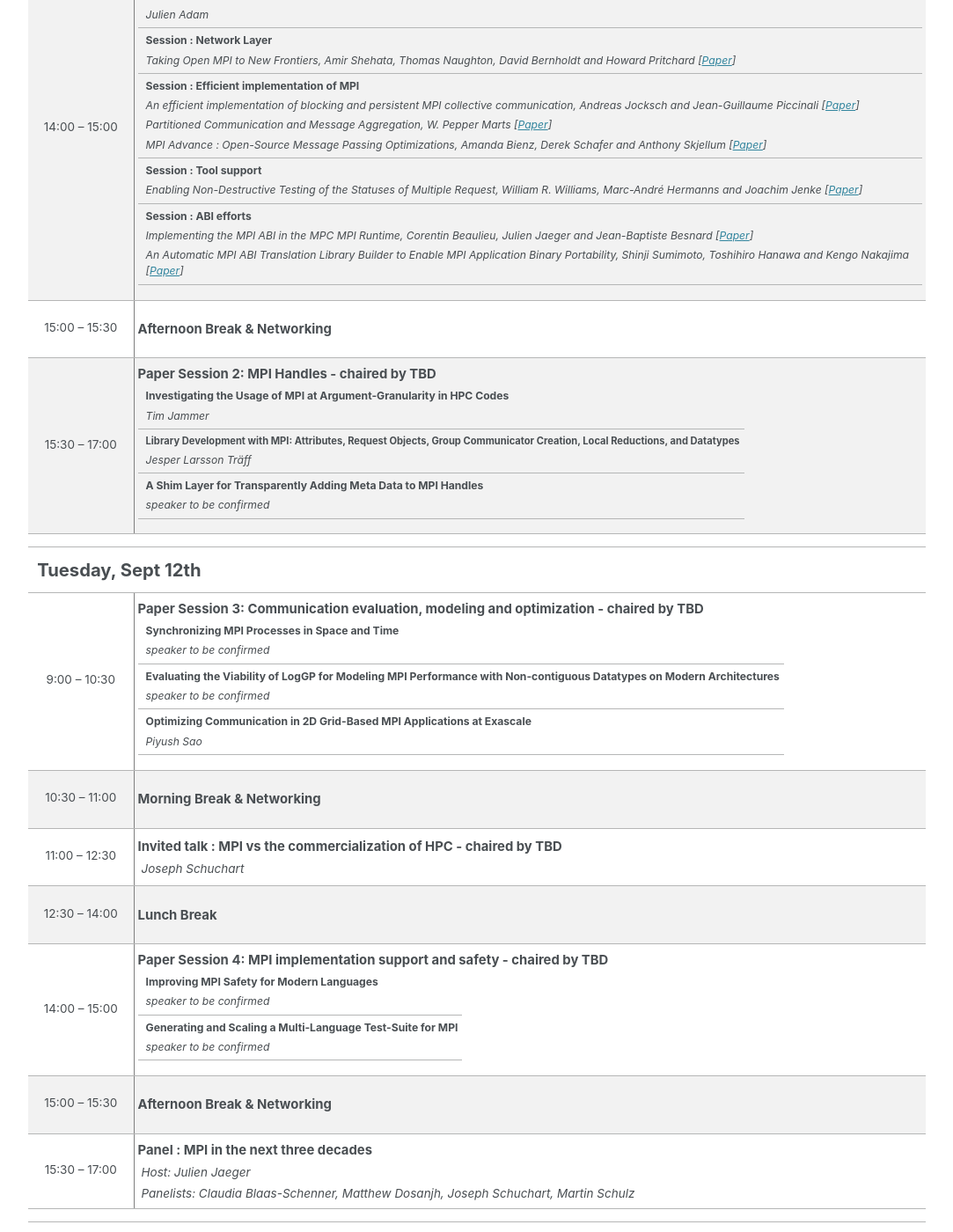
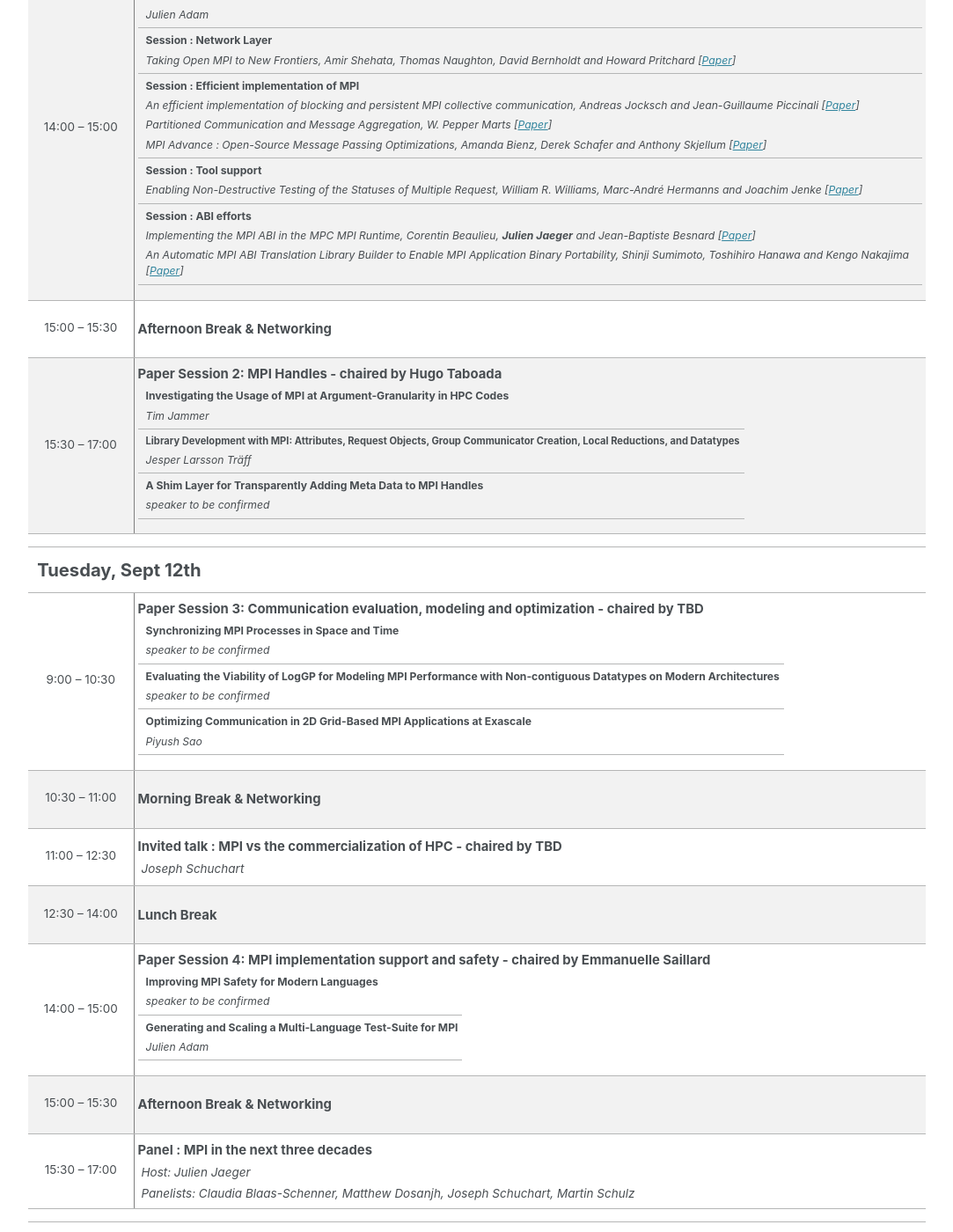
Before and after one commit to eurompi23/eurompi23.github.io, a Jekyll site: the page built from _pages/program.md, in a window 1280 px wide and 1400 px high, scrolled down 1169 px. Shown: the whole window at 88% size, without its empty margins (96-1179 px from the left). Built offline with Jekyll 4.4.1, drawn with Linux system fonts in a browser that asks for light colours; cached includes are drawn as plain includes.

Commit message:
update speaker

```diff
--- a/_pages/program.md
+++ b/_pages/program.md
@@ -262,7 +262,7 @@ Zoom link (coming soon)</td>
             <tr>
               <td>
                 <div style="font-weight:bold;font-size:1.20em;padding-left:4px">Session : ABI efforts</div>
-                <div style="padding-top:4px;padding-left:4px;font-size:1.20em;font-style:italic">Implementing the MPI ABI in the MPC MPI Runtime, Corentin Beaulieu, Julien Jaeger and Jean-Baptiste Besnard [<a href="./assets/papers/EuroMPI23_paper_36.pdf" target="_blank">Paper</a>] </div>
+                <div style="padding-top:4px;padding-left:4px;font-size:1.20em;font-style:italic">Implementing the MPI ABI in the MPC MPI Runtime, Corentin Beaulieu, <b>Julien Jaeger</b> and Jean-Baptiste Besnard [<a href="./assets/papers/EuroMPI23_paper_36.pdf" target="_blank">Paper</a>] </div>
                 <div style="padding-top:4px;padding-left:4px;font-size:1.20em;font-style:italic">An Automatic MPI ABI Translation Library Builder to Enable MPI Application Binary Portability, Shinji Sumimoto, Toshihiro Hanawa and Kengo Nakajima [<a href="./assets/papers/EuroMPI23_paper_31.pdf" target="_blank">Paper</a>]  </div>
               </td>
             </tr></tbody></table>
@@ -281,7 +281,7 @@ Zoom link (coming soon)</td>
           <p>15:30 – 17:00</p>
         </td>
         <td style="padding-left:4px;padding-right:4px;width:720px" colspan="4">
-          <div style="font-weight:bold;font-size:1.10em">Paper Session 2: MPI Handles - chaired by TBD</div>
+          <div style="font-weight:bold;font-size:1.10em">Paper Session 2: MPI Handles - chaired by Hugo Taboada</div>
           <table style="border:0px; width:100%"><tbody>
             <tr>
               <td>
@@ -369,7 +369,7 @@ Zoom link (coming soon)</td>
           <p>14:00 – 15:00</p>
         </td>
         <td style="padding-left:4px;padding-right:4px;width:720px">
-          <div style="font-weight:bold;font-size:1.10em">Paper Session 4: MPI implementation support and safety - chaired by TBD</div>
+          <div style="font-weight:bold;font-size:1.10em">Paper Session 4: MPI implementation support and safety - chaired by Emmanuelle Saillard</div>
           <table style="border:0px; width:100%"><tbody>
             <tr>
               <td>
@@ -380,7 +380,7 @@ Zoom link (coming soon)</td>
             <tr>
               <td>
                 <div style="font-weight:bold;padding-left:4px;font-size:1.20em">Generating and Scaling a Multi-Language Test-Suite for MPI</div>
-                <div style="padding-top:4px;padding-left:4px;font-size:1.20em;font-style:italic">speaker to be confirmed</div>
+                <div style="padding-top:4px;padding-left:4px;font-size:1.20em;font-style:italic">Julien Adam</div>
               </td>
             </tr></tbody></table>
       <tr style="height:40px;background-color: #f2f2f2">
```
